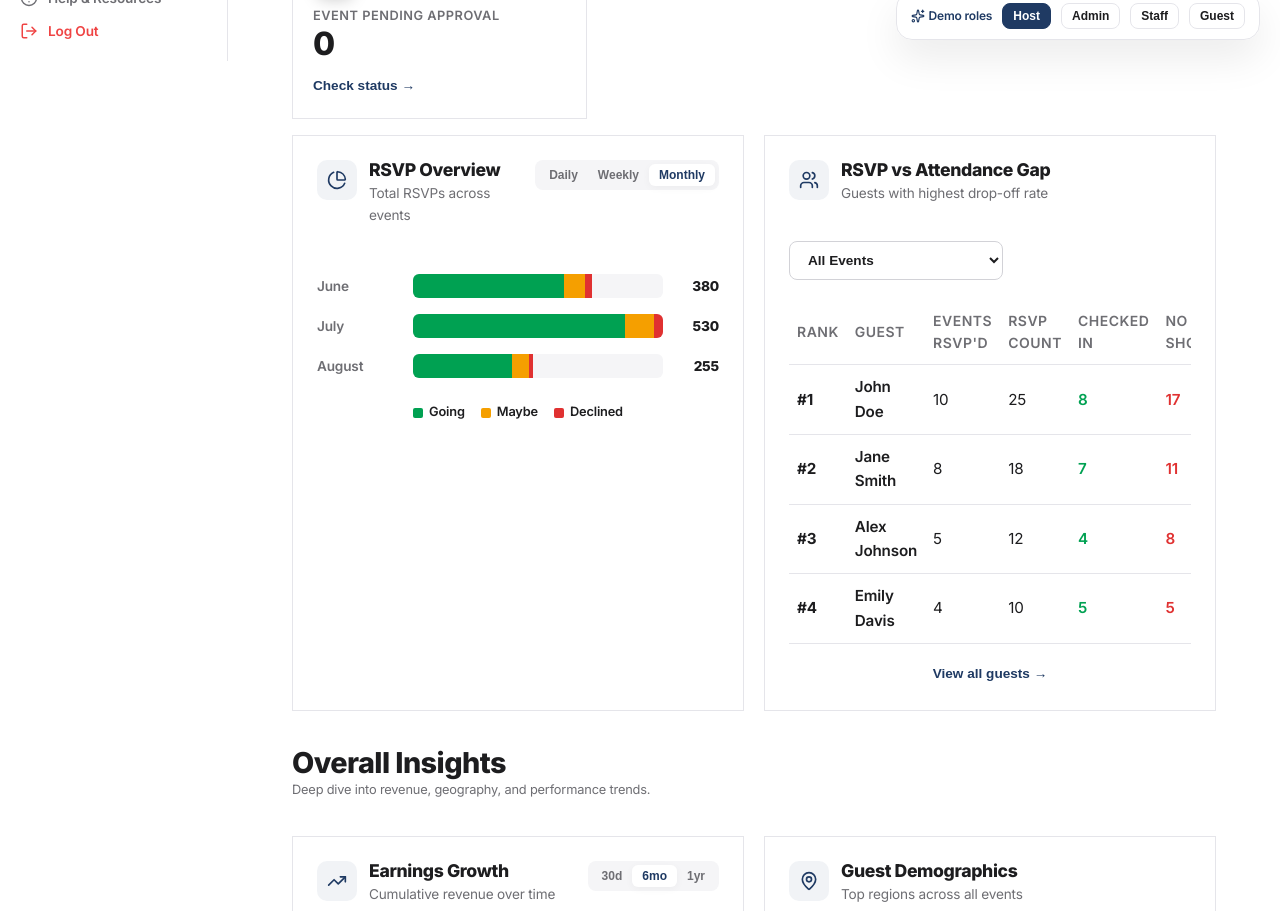
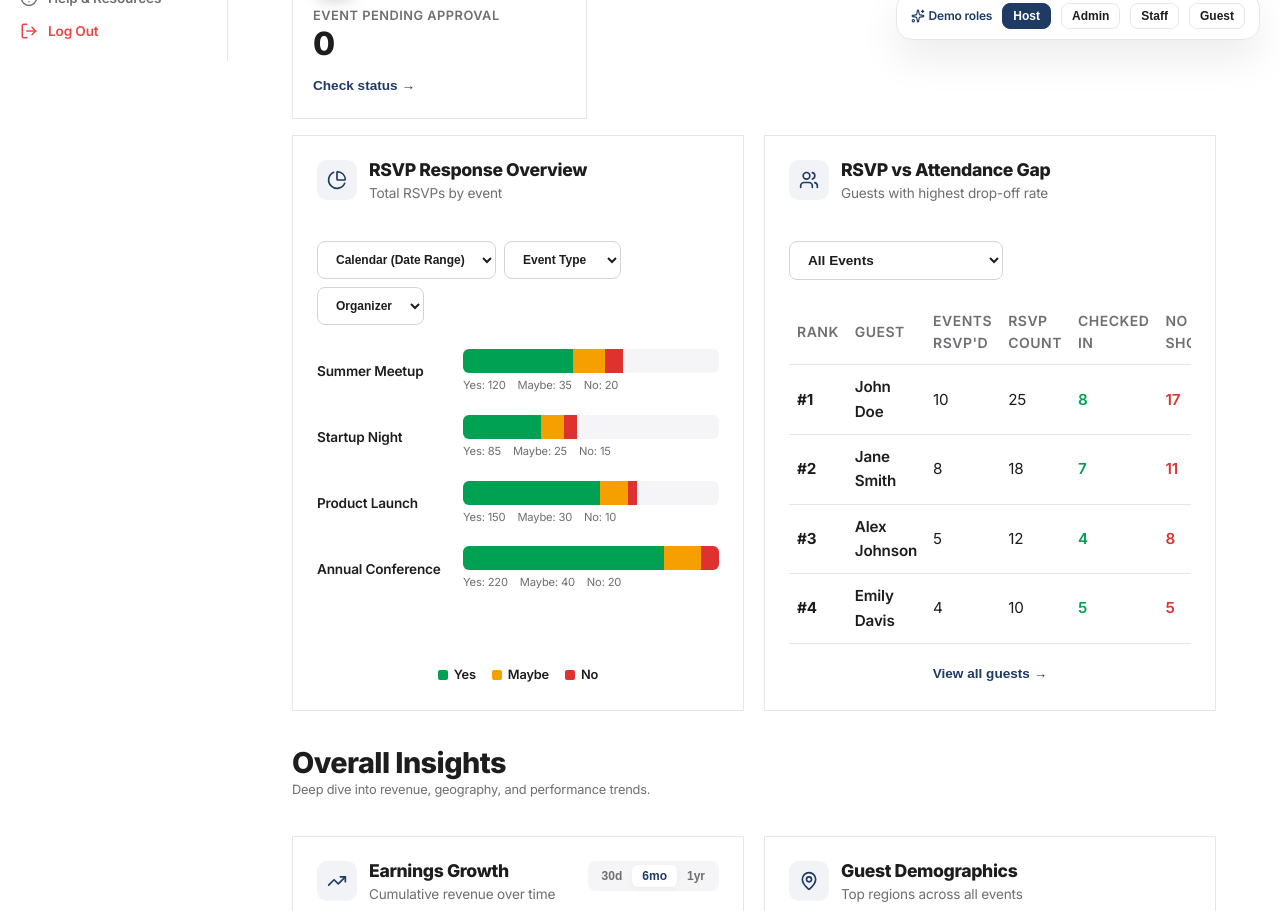
Before and after one commit to Tirth11/SafalEvents, a React (Vite) app: page /dashboard in a window 1280 px wide. Shown: the part 740-1651 px from the top of the page. Built offline with nearby package versions, Linux system fonts and the light colour scheme.

Commit message:
Update RSVP Overview chart with event breakdown and filters

```diff
--- a/src/components/DashboardCharts.jsx
+++ b/src/components/DashboardCharts.jsx
@@ -184,55 +184,66 @@ export function EarningsGrowthChart({ data = [] }) {
 // 3. Events Stacked Bar Chart
 export function EventsStackedBarChart({ data = [] }) {
   const [mounted, setMounted] = useState(false);
-  const [timeframe, setTimeframe] = useState('monthly');
   useEffect(() => { const t = setTimeout(() => setMounted(true), 100); return () => clearTimeout(t); }, []);
 
-  const sampleData = data.length ? data : timeframe === 'daily' ? [
-    { label: 'Today', going: 12, maybe: 4, declined: 2 }
-  ] : timeframe === 'weekly' ? [
-    { label: 'This Week', going: 150, maybe: 30, declined: 10 },
-    { label: 'Next Week', going: 80, maybe: 20, declined: 5 }
-  ] : [
-    { label: 'June', going: 320, maybe: 45, declined: 15 },
-    { label: 'July', going: 450, maybe: 60, declined: 20 },
-    { label: 'August', going: 210, maybe: 35, declined: 10 }
+  const sampleData = data.length ? data : [
+    { label: 'Summer Meetup', yes: 120, maybe: 35, no: 20 },
+    { label: 'Startup Night', yes: 85, maybe: 25, no: 15 },
+    { label: 'Product Launch', yes: 150, maybe: 30, no: 10 },
+    { label: 'Annual Conference', yes: 220, maybe: 40, no: 20 }
   ];
 
-  const maxTotal = Math.max(1, ...sampleData.map(d => d.going + d.maybe + d.declined));
+  const maxTotal = Math.max(1, ...sampleData.map(d => d.yes + d.maybe + d.no));
 
   return (
-    <Card className="glass-surface" style={{ padding: '24px', height: '100%' }}>
-      <div style={{ display: 'flex', justifyContent: 'space-between', alignItems: 'flex-start', marginBottom: '24px' }}>
-        <ChartTitle icon={PieChart} title="RSVP Overview" subtitle="Total RSVPs across events" />
-        <div style={{ display: 'flex', background: 'var(--color-surface-hover)', borderRadius: '8px', padding: '4px' }}>
-          <button onClick={() => setTimeframe('daily')} style={{ border: 'none', background: timeframe === 'daily' ? '#fff' : 'transparent', color: timeframe === 'daily' ? NAVY : 'var(--color-text-muted)', padding: '4px 10px', fontSize: '0.75rem', fontWeight: 700, borderRadius: '6px', cursor: 'pointer', boxShadow: timeframe === 'daily' ? 'var(--shadow-sm)' : 'none' }}>Daily</button>
-          <button onClick={() => setTimeframe('weekly')} style={{ border: 'none', background: timeframe === 'weekly' ? '#fff' : 'transparent', color: timeframe === 'weekly' ? NAVY : 'var(--color-text-muted)', padding: '4px 10px', fontSize: '0.75rem', fontWeight: 700, borderRadius: '6px', cursor: 'pointer', boxShadow: timeframe === 'weekly' ? 'var(--shadow-sm)' : 'none' }}>Weekly</button>
-          <button onClick={() => setTimeframe('monthly')} style={{ border: 'none', background: timeframe === 'monthly' ? '#fff' : 'transparent', color: timeframe === 'monthly' ? NAVY : 'var(--color-text-muted)', padding: '4px 10px', fontSize: '0.75rem', fontWeight: 700, borderRadius: '6px', cursor: 'pointer', boxShadow: timeframe === 'monthly' ? 'var(--shadow-sm)' : 'none' }}>Monthly</button>
+    <Card className="glass-surface" style={{ padding: '24px', height: '100%', display: 'flex', flexDirection: 'column' }}>
+      <div style={{ display: 'flex', justifyContent: 'space-between', alignItems: 'flex-start', marginBottom: '24px', flexWrap: 'wrap', gap: '12px' }}>
+        <ChartTitle icon={PieChart} title="RSVP Response Overview" subtitle="Total RSVPs by event" />
+        <div style={{ display: 'flex', gap: '8px', flexWrap: 'wrap' }}>
+          <select style={{ padding: '4px 10px', fontSize: '0.75rem', fontWeight: 600, borderRadius: '6px', border: '1px solid var(--color-border)', background: 'var(--color-surface)', color: 'var(--color-text)' }}>
+            <option>Calendar (Date Range)</option>
+            <option>Last 7 Days</option>
+            <option>Last 30 Days</option>
+          </select>
+          <select style={{ padding: '4px 10px', fontSize: '0.75rem', fontWeight: 600, borderRadius: '6px', border: '1px solid var(--color-border)', background: 'var(--color-surface)', color: 'var(--color-text)' }}>
+            <option>Event Type</option>
+            <option>Conference</option>
+            <option>Meetup</option>
+          </select>
+          <select style={{ padding: '4px 10px', fontSize: '0.75rem', fontWeight: 600, borderRadius: '6px', border: '1px solid var(--color-border)', background: 'var(--color-surface)', color: 'var(--color-text)' }}>
+            <option>Organizer</option>
+            <option>Me</option>
+            <option>My Team</option>
+          </select>
         </div>
       </div>
 
-      <div style={{ display: 'flex', flexDirection: 'column', gap: '16px' }}>
+      <div style={{ display: 'flex', flexDirection: 'column', gap: '20px', flex: 1 }}>
         {sampleData.map((d, i) => {
-          const total = d.going + d.maybe + d.declined;
+          const total = d.yes + d.maybe + d.no;
           return (
             <div key={i} style={{ display: 'flex', alignItems: 'center', gap: '16px' }}>
-              <div style={{ width: '80px', fontSize: '0.85rem', fontWeight: 600, color: 'var(--color-text-muted)' }}>{d.label}</div>
-              <div style={{ flex: 1, height: '24px', background: 'var(--color-surface-hover)', borderRadius: '6px', overflow: 'hidden', display: 'flex' }}>
-                <div style={{ height: '100%', width: mounted ? `${(d.going / maxTotal) * 100}%` : '0%', background: GREEN, transition: 'width 1s ease' }} title={`Going: ${d.going}`} />
-                <div style={{ height: '100%', width: mounted ? `${(d.maybe / maxTotal) * 100}%` : '0%', background: YELLOW, transition: 'width 1s ease' }} title={`Maybe: ${d.maybe}`} />
-                <div style={{ height: '100%', width: mounted ? `${(d.declined / maxTotal) * 100}%` : '0%', background: RED, transition: 'width 1s ease' }} title={`Declined: ${d.declined}`} />
-              </div>
-              <div style={{ width: '40px', textAlign: 'right', fontSize: '0.85rem', fontWeight: 800, color: 'var(--color-text)' }}>
-                {total}
+              <div style={{ width: '130px', fontSize: '0.85rem', fontWeight: 600, color: 'var(--color-text)' }}>{d.label}</div>
+              <div style={{ flex: 1 }}>
+                <div style={{ height: '24px', background: 'var(--color-surface-hover)', borderRadius: '6px', overflow: 'hidden', display: 'flex', marginBottom: '4px' }}>
+                  <div style={{ height: '100%', width: mounted ? `${(d.yes / maxTotal) * 100}%` : '0%', background: GREEN, transition: 'width 1s ease' }} title={`Yes: ${d.yes}`} />
+                  <div style={{ height: '100%', width: mounted ? `${(d.maybe / maxTotal) * 100}%` : '0%', background: YELLOW, transition: 'width 1s ease' }} title={`Maybe: ${d.maybe}`} />
+                  <div style={{ height: '100%', width: mounted ? `${(d.no / maxTotal) * 100}%` : '0%', background: RED, transition: 'width 1s ease' }} title={`No: ${d.no}`} />
+                </div>
+                <div style={{ fontSize: '0.7rem', color: 'var(--color-text-muted)', display: 'flex', gap: '12px' }}>
+                  <span>Yes: {d.yes}</span>
+                  <span>Maybe: {d.maybe}</span>
+                  <span>No: {d.no}</span>
+                </div>
               </div>
             </div>
           );
         })}
       </div>
       <div style={{ display: 'flex', justifyContent: 'center', gap: '16px', marginTop: '24px', fontSize: '0.8rem', fontWeight: 600 }}>
-        <div style={{ display: 'flex', alignItems: 'center', gap: '6px' }}><span style={{ width: 10, height: 10, background: GREEN, borderRadius: 2 }}/> Going</div>
+        <div style={{ display: 'flex', alignItems: 'center', gap: '6px' }}><span style={{ width: 10, height: 10, background: GREEN, borderRadius: 2 }}/> Yes</div>
         <div style={{ display: 'flex', alignItems: 'center', gap: '6px' }}><span style={{ width: 10, height: 10, background: YELLOW, borderRadius: 2 }}/> Maybe</div>
-        <div style={{ display: 'flex', alignItems: 'center', gap: '6px' }}><span style={{ width: 10, height: 10, background: RED, borderRadius: 2 }}/> Declined</div>
+        <div style={{ display: 'flex', alignItems: 'center', gap: '6px' }}><span style={{ width: 10, height: 10, background: RED, borderRadius: 2 }}/> No</div>
       </div>
     </Card>
   );
```
